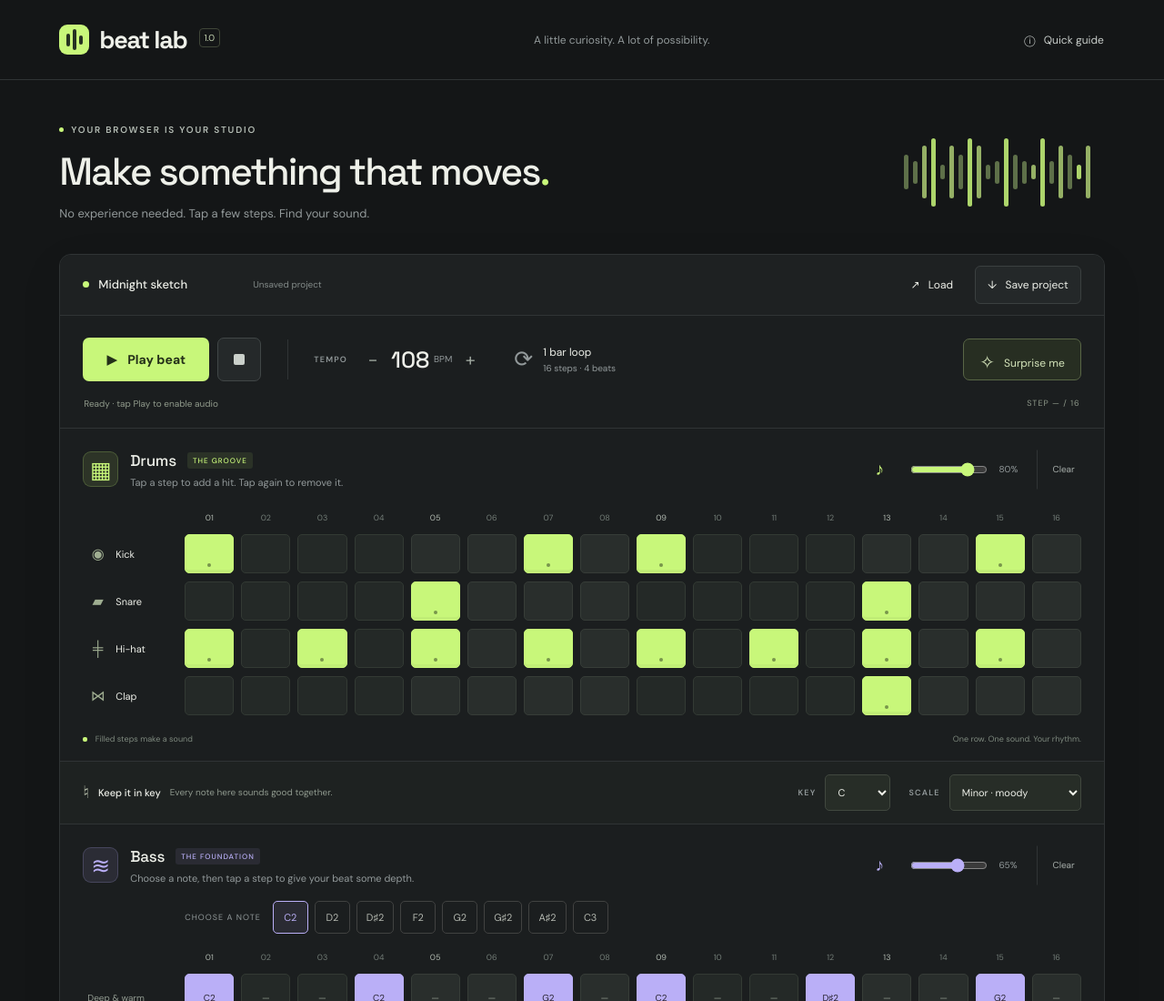
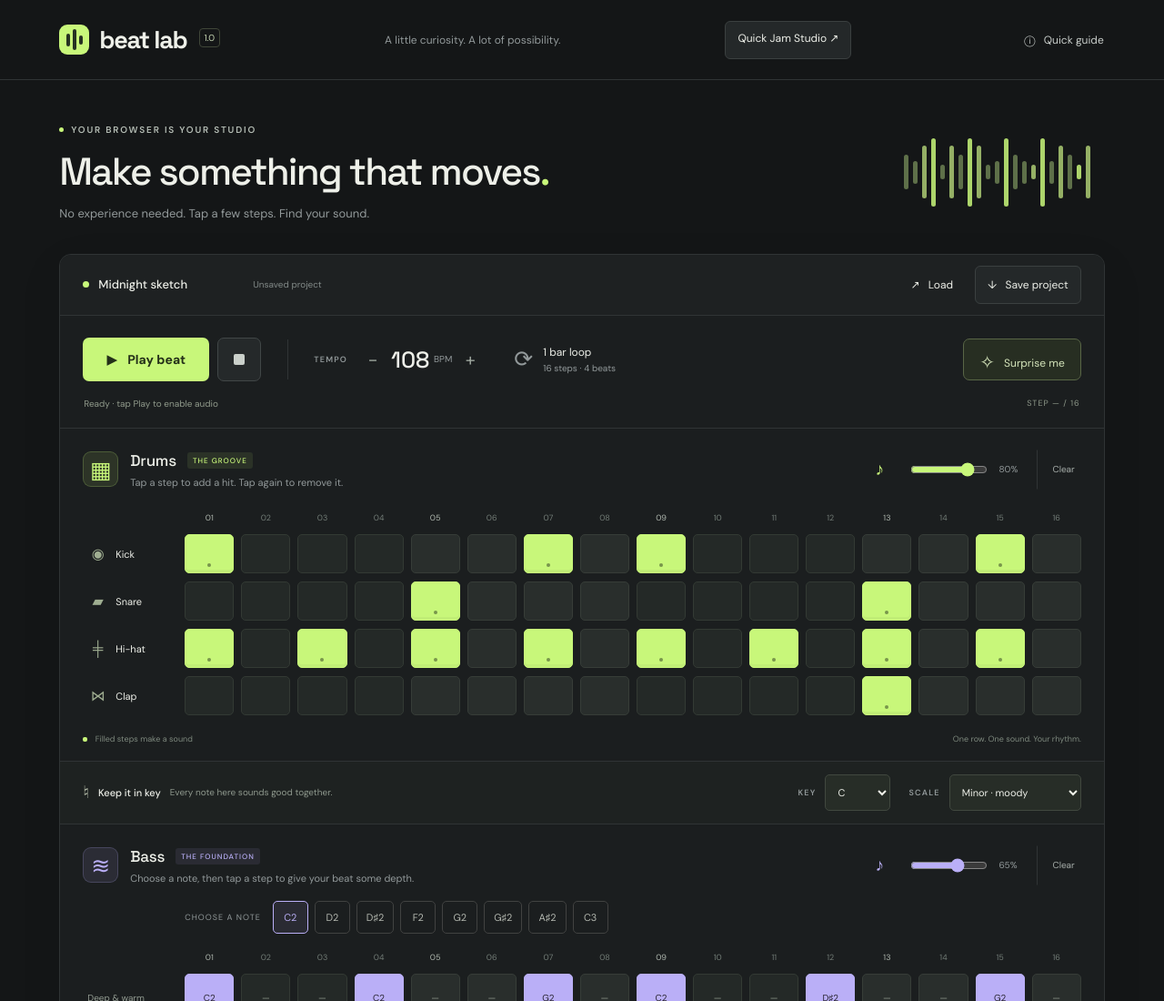
Before and after one commit to tulsa86/beat-lab, a website with bundled scripts: page index.html in a window 1280 px wide. Shown: the top 1100 px of the page at 91% size. Built offline with nearby package versions, Linux system fonts and the light colour scheme.

Commit message:
Link Quick Jam Studio from main Beat Lab

```diff
--- a/index.html
+++ b/index.html
@@ -11,7 +11,7 @@
   <header class="topbar">
     <a class="brand" href="./" aria-label="Beat Lab home"><span class="brand-icon"><i></i><i></i><i></i></span>beat lab<span class="version">1.0</span></a>
     <span class="header-caption">A little curiosity. A lot of possibility.</span>
-    <button id="help-button" class="text-button"><span aria-hidden="true">ⓘ</span> Quick guide</button>
+    <a href="quick-jam.html" class="subtle-button" style="text-decoration:none;color:inherit;margin-right:8px">Quick Jam Studio ↗</a><button id="help-button" class="text-button"><span aria-hidden="true">ⓘ</span> Quick guide</button>
   </header>
   <main>
     <section class="intro">
```
